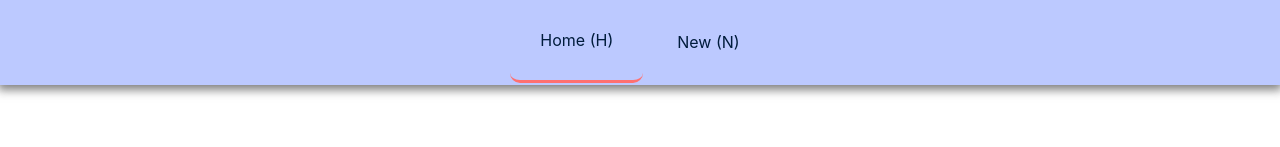
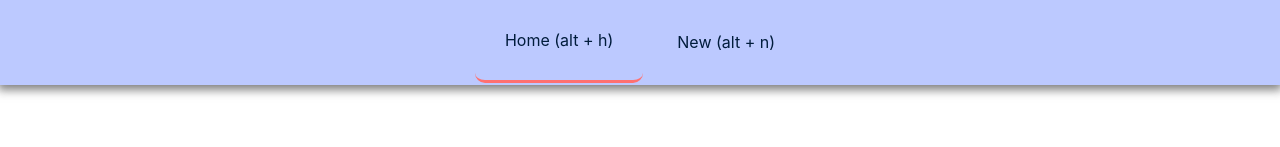
Before and after one commit to LucaMele/track-daily-expenses, a Next.js app: page / in a window 1280 px wide. Shown: the top 147 px of the page. Built offline with nearby package versions, Linux system fonts and the light colour scheme.

Commit message:
better keybinding

```diff
--- a/components/form/select.tsx
+++ b/components/form/select.tsx
@@ -15,7 +15,7 @@ export const Select: React.FC<SelectProps> = ({ text, options, showValidity, ...
     <label className={styles.inputLabel}>
       <span className={styles.inputLabelText}>{text}</span>
       <select className={styles.input} {...props}>
-        {options.map(({ value, text: _text }) => (<option value={value}>{_text}</option>))}
+        {options.map(({ value, text: _text }, k) => (<option key={k} value={value}>{_text}</option>))}
       </select>
     </label>
   </>
--- a/components/header/index.tsx
+++ b/components/header/index.tsx
@@ -4,25 +4,25 @@ import { useRouter } from 'next/router';
 import Link from 'next/link';
 
 const links = [
-  { text: 'Home', href: '/', keybinding: 'H' },
-  { text: 'New', href: '/expenditure/new', keybinding: 'N' },
+  { text: 'Home', href: '/', keybinding: 'h' },
+  { text: 'New', href: '/expenditure/new', keybinding: 'n' },
 ];
 
 export const Header: React.FC = () => {
   const router = useRouter();
 
   const onKeyPress = (event: KeyboardEvent) => {
-    const link = links.find(({ keybinding }) => keybinding === event.key);
+    const link = links.find(({ keybinding }) => `Key${keybinding.toUpperCase()}` === event.code && event.altKey);
     if (link) {
       router.push(link.href);
     }
   };
 
   useEffect(() => {
-    window.addEventListener('keyup', onKeyPress);
+    window.addEventListener('keydown', onKeyPress);
 
     return () => {
-      window.removeEventListener('keyup', onKeyPress);
+      window.removeEventListener('keydown', onKeyPress);
     };
   });
 
@@ -32,7 +32,7 @@ export const Header: React.FC = () => {
         {links && links.map(({ text, href, keybinding }, k) => (
           <Link key={k} href={href}>
             <a className={`${styles.navLinks} ${router.pathname === href ? styles.navLinksSelected : ''}`}>
-              {text} {keybinding ? `(${keybinding})` : ''}
+              {text} {keybinding ? `(alt + ${keybinding})` : ''}
             </a>
           </Link>
         ))}
```
